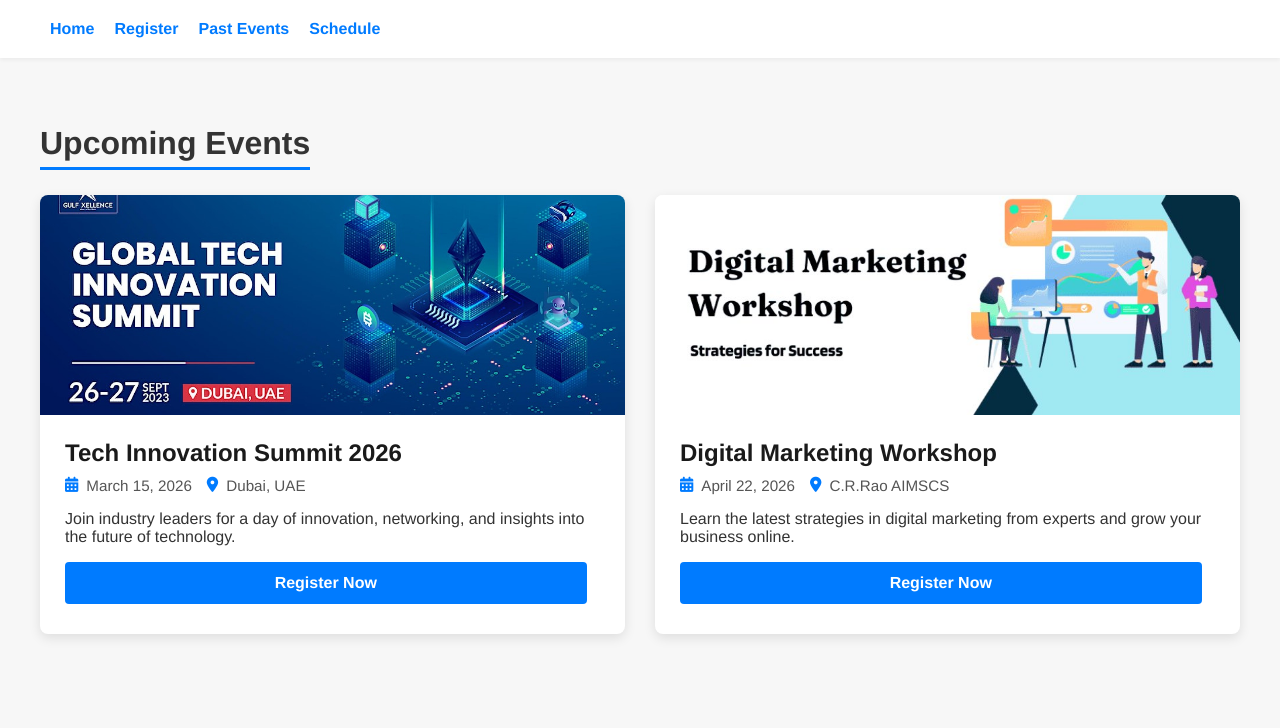
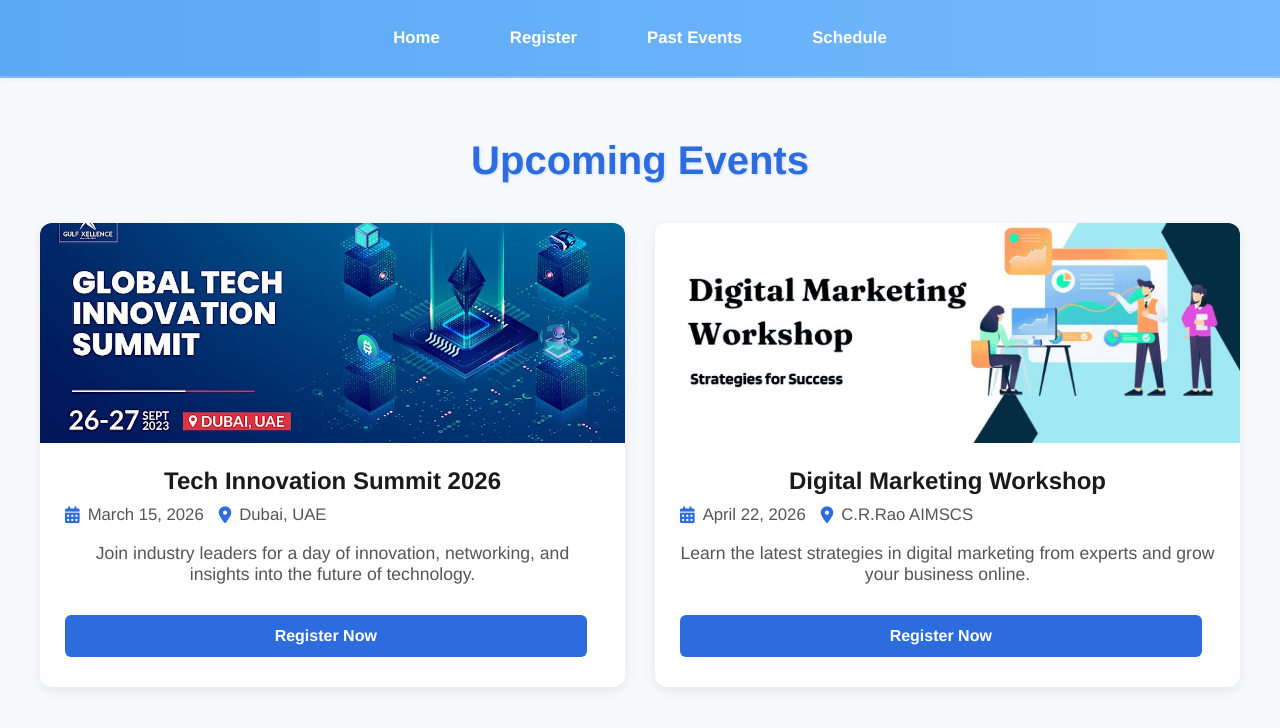
Before and after one commit to zoya-234/devops-lab-team-03, a website: page public/index.html in a window 1280 px wide. Drawn offline with Linux system fonts and the light colour scheme.

Commit message:
Update style.css

```diff
--- a/public/css/style.css
+++ b/public/css/style.css
@@ -3,65 +3,88 @@ body {
   font-family: 'Helvetica Neue', Arial, sans-serif;
   margin: 0;
   padding: 0;
-  background-color: #f7f7f7;
+  background-color: #f7f9fc; /* slightly lighter blue-gray tone */
   color: #333;
 }
 
-/* 2. Navigation Styling */
+/* 2. Navigation Styling - Updated */
 nav {
-  background-color: #ffffff;
-  padding: 15px 50px;
-  box-shadow: 0 2px 4px rgba(0, 0, 0, 0.05);
+  background: linear-gradient(90deg, #5ba8f5, #74b9ff); /* Soft blue gradient */
+  padding: 20px 0;
+  box-shadow: 0 2px 6px rgba(0, 0, 0, 0.05);
   display: flex;
-  gap: 20px;
+  justify-content: center; /* Centers nav links */
+  align-items: center;
+  gap: 40px;
+  border-bottom: 2px solid rgba(255, 255, 255, 0.2);
+  position: sticky; /* Optional: keeps header visible when scrolling */
+  top: 0;
+  z-index: 1000;
 }
+
+/* Navigation Links */
 nav a {
   text-decoration: none;
-  color: #007bff; /* Primary link color */
+  color: white;
   font-weight: 600;
-  padding: 5px 0;
-  transition: color 0.3s;
+  font-size: 1.05em;
+  padding: 8px 15px;
+  border-radius: 6px;
+  transition: background-color 0.3s, transform 0.2s;
 }
+
 nav a:hover {
-  color: #0056b3;
+  background-color: rgba(255, 255, 255, 0.2);
+  transform: translateY(-2px);
 }
 
 /* 3. Main Content Layout */
 .container {
   max-width: 1200px;
-  margin: 40px auto;
+  margin: 60px auto;
   padding: 0 20px;
+  text-align: center;
 }
+
 .events-grid {
   display: grid;
   grid-template-columns: 1fr 1fr; /* Two columns */
   gap: 30px;
+  margin-top: 40px;
 }
 
-/* 4. Event Card Styling */
+/* 4. Header Section Styling */
 h2 {
-  font-size: 2em;
-  margin-bottom: 25px;
-  border-bottom: 3px solid #007bff;
-  padding-bottom: 5px;
-  display: inline-block;
+  font-size: 2.5em;
+  color: #2d6cdf; /* Blue tone matching the image */
+  text-shadow: 1px 1px 3px rgba(45, 108, 223, 0.2);
+  margin-bottom: 15px;
+  border: none;
 }
+
+p {
+  font-size: 1.1em;
+  color: #555;
+  margin-bottom: 30px;
+}
+
+/* 5. Event Card Styling */
 .event-card {
   background-color: #ffffff;
-  border-radius: 8px;
-  overflow: hidden; /* Clips the image edges */
-  box-shadow: 0 4px 12px rgba(0, 0, 0, 0.1);
+  border-radius: 12px;
+  overflow: hidden;
+  box-shadow: 0 4px 12px rgba(0, 0, 0, 0.08);
   transition: transform 0.3s, box-shadow 0.3s;
 }
 .event-card:hover {
-  transform: translateY(-5px);
-  box-shadow: 0 8px 20px rgba(0, 0, 0, 0.15);
+  transform: translateY(-6px);
+  box-shadow: 0 10px 24px rgba(0, 0, 0, 0.15);
 }
 
 .event-image {
   width: 100%;
-  height: 220px; /* Fixed height for consistency */
-  object-fit: cover; /* Ensures image covers the area without distortion */
+  height: 220px;
+  object-fit: cover;
 }
 
 .event-details {
@@ -75,7 +98,7 @@ h2 {
   color: #1a1a1a;
 }
 
-/* 5. Icon/Metadata Styling */
+/* 6. Icon/Metadata Styling */
 .metadata {
   display: flex;
   align-items: center;
@@ -90,33 +113,43 @@ h2 {
 }
 .icon {
   margin-right: 8px;
-  color: #007bff; /* Icon color */
+  color: #2d6cdf; /* Accent color for icons */
 }
 
-/* 6. Button Styling (matching the image) */
+/* 7. Button Styling */
 .register-btn {
   width: 90%;
   padding: 12px 20px;
-  background-color: #007bff;
+  background-color: #2d6cdf;
   color: white;
   border: none;
-  border-radius: 4px;
+  border-radius: 6px;
   font-size: 1em;
   font-weight: bold;
   cursor: pointer;
-  transition: background-color 0.3s;
+  transition: background-color 0.3s, transform 0.2s;
   margin-top: 15px;
   text-align: center;
   text-decoration: none;
   display: block;
 }
 .register-btn:hover {
-  background-color: #0056b3;
+  background-color: #1f57b2;
+  transform: translateY(-2px);
 }
 
-/* 7. Responsive Adjustments */
+/* 8. Responsive Adjustments */
 @media (max-width: 800px) {
   .events-grid {
-      grid-template-columns: 1fr; /* Single column on smaller screens */
+    grid-template-columns: 1fr;
+  }
+
+  nav {
+    flex-wrap: wrap;
+    gap: 20px;
+  }
+
+  h2 {
+    font-size: 2em;
   }
 }
```
